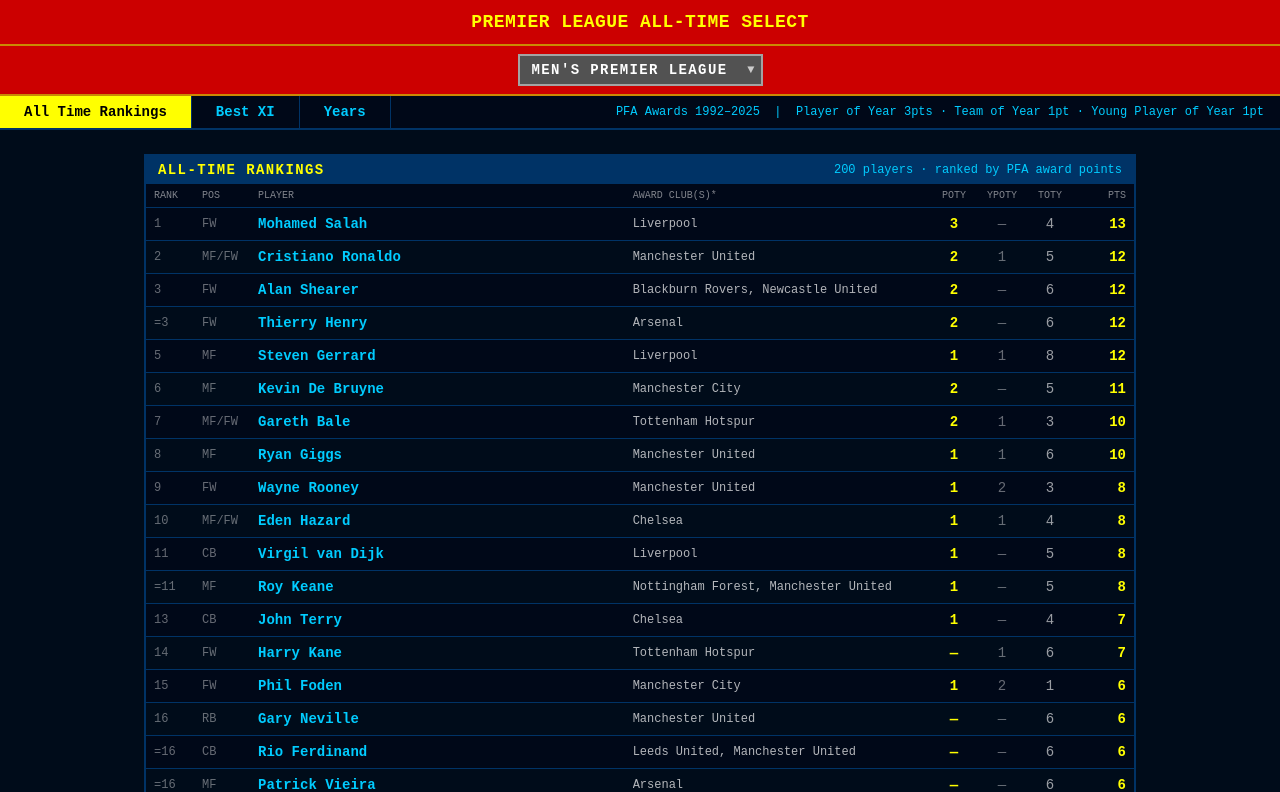
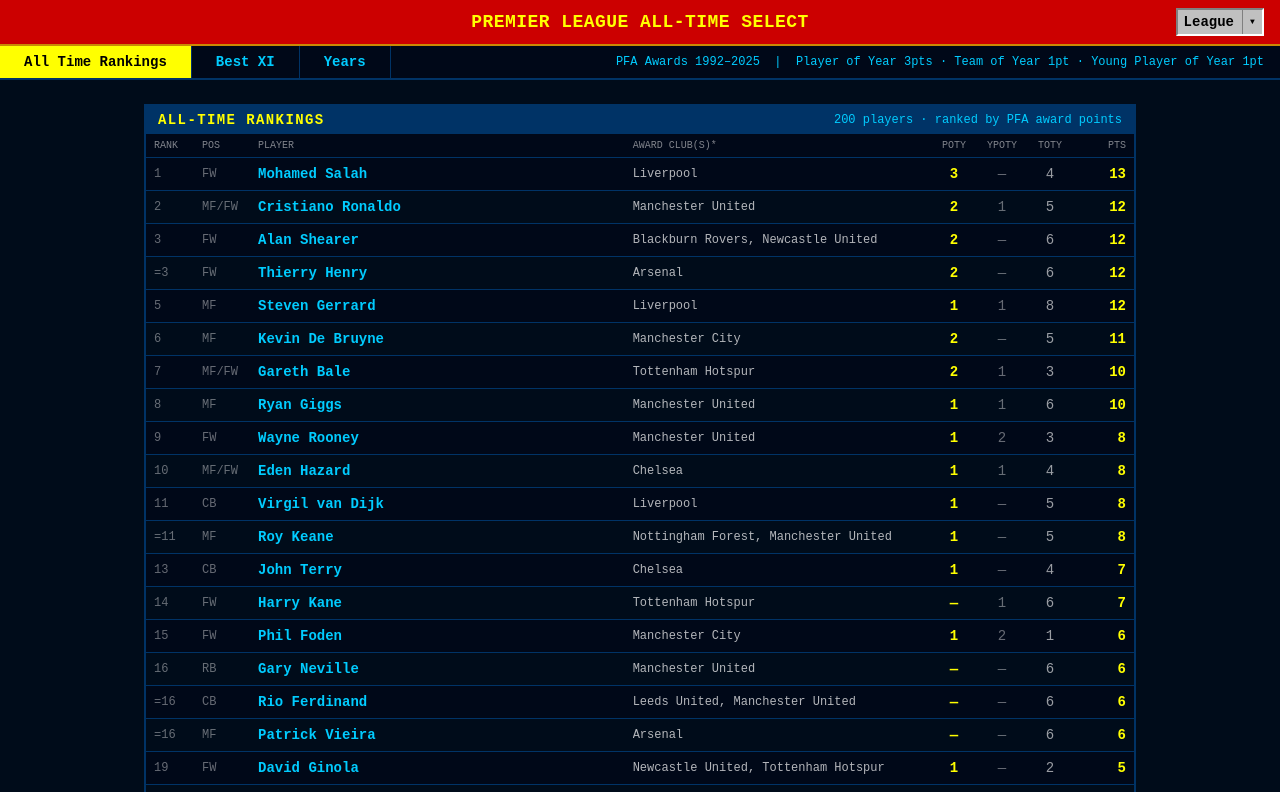
Before and after one commit to ralphcollett/best-of-prem, a React (Vite) app: page / in a window 1280 px wide. Shown: the top 792 px of the page. Built offline with nearby package versions, Linux system fonts and the light colour scheme.

Commit message:
Toggle men and women.

```diff
--- a/src/App.tsx
+++ b/src/App.tsx
@@ -1,4 +1,4 @@
-import { useMemo, useState } from 'react';
+import { useMemo, useRef, useState, useEffect } from 'react';
 import { players } from './data/players';
 import { awards } from './data/awards';
 import { wslPlayers } from './data/wsl-players';
@@ -15,6 +15,18 @@
 export default function App() {
   const [tab, setTab] = useState<Tab>('leaderboard');
   const [league, setLeague] = useState<League>('pl');
+  const [leagueOpen, setLeagueOpen] = useState(false);
+  const leagueRef = useRef<HTMLDivElement>(null);
+
+  useEffect(() => {
+    function handleClick(e: MouseEvent) {
+      if (leagueRef.current && !leagueRef.current.contains(e.target as Node)) {
+        setLeagueOpen(false);
+      }
+    }
+    document.addEventListener('mousedown', handleClick);
+    return () => document.removeEventListener('mousedown', handleClick);
+  }, []);
 
   const activePlayers = league === 'pl' ? players : wslPlayers;
   const activeAwards  = league === 'pl' ? awards  : wslAwards;
@@ -29,24 +41,49 @@
   return (
     <div className="min-h-screen bg-cm-bg font-mono text-white">
       {/* Title bar */}
-      <div className="bg-cm-red border-b-2 border-yellow-600 px-4 py-2">
-        <h1 className="text-cm-yellow font-bold text-lg uppercase tracking-wide text-center">
-          {league === 'pl' ? 'Premier League' : 'Women\'s Super League'} All-Time Select
+      <div className="bg-cm-red border-b-2 border-yellow-600 px-4 py-2 flex items-center justify-between">
+        <div className="w-40" />
+        <h1 className="text-cm-yellow font-bold text-lg uppercase tracking-wide text-center flex-1">
+          {league === 'pl' ? 'Premier League' : "Women's Super League"} All-Time Select
         </h1>
-      </div>
-
-      {/* League selector */}
-      <div className="bg-cm-red border-b-2 border-yellow-600 flex justify-center py-2">
-        <div className="relative">
-          <select
-            value={league}
-            onChange={e => setLeague(e.target.value as League)}
-            className="bg-neutral-600 text-white font-mono font-bold text-sm uppercase tracking-widest border-2 border-neutral-400 px-3 py-1 pr-8 cursor-pointer outline-none hover:bg-neutral-500 appearance-none"
-          >
-            <option value="pl">Men's Premier League</option>
-            <option value="wsl">Women's Super League</option>
-          </select>
-          <span className="pointer-events-none absolute right-2 top-1/2 -translate-y-1/2 text-white/70 text-xs">▼</span>
+        {/* League dropdown */}
+        <div className="w-40 flex justify-end">
+          <div ref={leagueRef} className="relative flex items-center gap-2">
+            <div
+              className="relative inline-flex items-stretch text-black text-xs font-mono cursor-pointer"
+              style={{ border: '2px solid', borderColor: '#808080 #ffffff #ffffff #808080', background: '#c0c0c0' }}
+              onClick={() => setLeagueOpen(o => !o)}
+            >
+              <span className="pl-1.5 pr-7 py-0.5 whitespace-nowrap font-bold text-sm" style={{ minWidth: '80px' }}>
+                League
+              </span>
+              <div
+                className="absolute right-0 top-0 bottom-0 w-5 flex items-center justify-center select-none"
+                style={{ borderLeft: '1px solid #808080', background: '#c0c0c0' }}
+              >
+                <span style={{ fontSize: '8px', lineHeight: 1 }}>▼</span>
+              </div>
+            </div>
+            {leagueOpen && (
+              <div
+                className="absolute top-full right-0 mt-px z-50 text-black text-xs font-mono"
+                style={{ border: '2px solid', borderColor: '#808080 #ffffff #ffffff #808080', background: '#c0c0c0', minWidth: '110px' }}
+              >
+                {([['pl', "Men's PL"], ['wsl', "Women's WSL"]] as [League, string][]).map(([v, label]) => (
+                  <div
+                    key={v}
+                    onClick={() => { setLeague(v); setLeagueOpen(false); }}
+                    className="px-2 py-0.5 cursor-pointer whitespace-nowrap"
+                    style={league === v ? { background: '#000080', color: '#fff' } : undefined}
+                    onMouseEnter={e => { if (league !== v) (e.currentTarget as HTMLElement).style.background = '#000080'; (e.currentTarget as HTMLElement).style.color = '#fff'; }}
+                    onMouseLeave={e => { if (league !== v) { (e.currentTarget as HTMLElement).style.background = ''; (e.currentTarget as HTMLElement).style.color = ''; } }}
+                  >
+                    {label}
+                  </div>
+                ))}
+              </div>
+            )}
+          </div>
         </div>
       </div>
 
```
